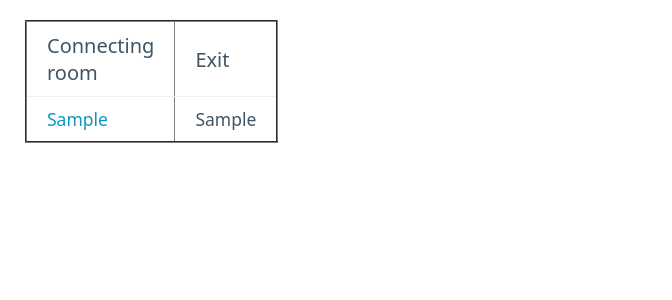
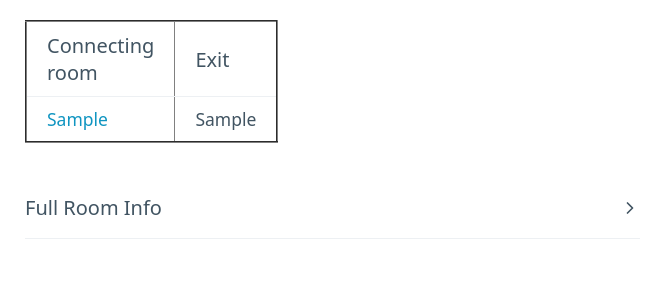
Before and after one commit to MahtraDR/dr-lich-mapdb-room, a Flask app: template app/templates/room.html in a window 1280 px wide. Shown: the part 303-603 px from the top of the page, without its empty margins (0-672 px from the left). Run offline with Flask 2, Linux system fonts and the light colour scheme; the template is opened without the code that fills it: most values are stand-ins (such as "Sample title", 1, 10 or a date in 2020); grey boxes marked "Sample" are stand-in pictures; parts of the project's set-up code (start-up, migrations or seed data) failed here and were passed over.

Commit message:
add full room dump at bottom of page

```diff
--- a/app/main.py
+++ b/app/main.py
@@ -60,6 +60,7 @@ def room_page(room_id):
         room_box["width"] = box_width
         room_box["height"] = box_height
     image_dims = {"width": new_width, "height": new_height}
+    room_json_pretty = json.dumps(room, indent=4, sort_keys=True)
     return render_template(
-        "room.html", room=room, room_box=room_box, image_dimensions=image_dims
+        "room.html", room=room, room_box=room_box, image_dimensions=image_dims, room_json_pretty=room_json_pretty
     )
--- a/app/templates/room.html
+++ b/app/templates/room.html
@@ -94,6 +94,12 @@
                     {% endfor %}
                     </table>
                 </div>
+                <div style="clear:both;">
+                    <details style="width:50%;">
+                        <summary>Full Room Info</summary>
+                        <article><pre style="padding:5;white-space: pre-wrap;">{{ room_json_pretty }}</pre></article>
+                    </details>
+                </div>
             </div>
         </div>
     </body>
```
